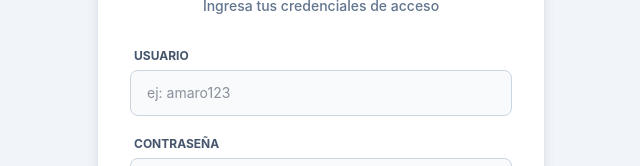
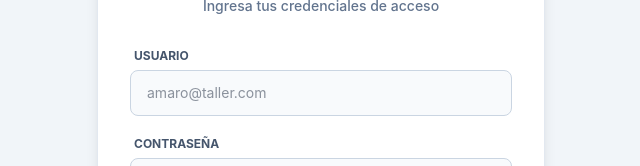
Before and after one commit to Iverson-Vargas/Frontend-Taller-Mecanico, a React (Vite) app: page / in a window 1280 px wide. Shown: the part 310-476 px from the top of the page, without its empty margins (319-959 px from the left). Built offline with nearby package versions, Linux system fonts and the light colour scheme.

Commit message:
listo el login

```diff
--- a/src/pages/Login.jsx
+++ b/src/pages/Login.jsx
@@ -107,7 +107,7 @@ export const Login = () => {
                                         value={username}
                                         onChange={(e) => setUsername(e.target.value)}
                                         className="w-full px-4 py-3 bg-slate-50 border border-slate-300 rounded-lg focus:ring-2 focus:ring-[#F43F5E] outline-none text-sm transition-all text-slate-800"
-                                        placeholder="ej: amaro123"
+                                        placeholder="amaro@taller.com"
                                         required
                                     />
                                 </div>
@@ -132,7 +132,7 @@ export const Login = () => {
                                     onChange={(e) => setCedula(e.target.value)}
                                     inputMode="numeric"
                                     className="w-full px-4 py-3 bg-slate-50 border border-slate-300 rounded-lg focus:ring-2 focus:ring-[#F43F5E] outline-none text-sm transition-all text-slate-800"
-                                    placeholder="28123456"
+                                    placeholder="V-28123456"
                                     required
                                 />
                             </div>
```
